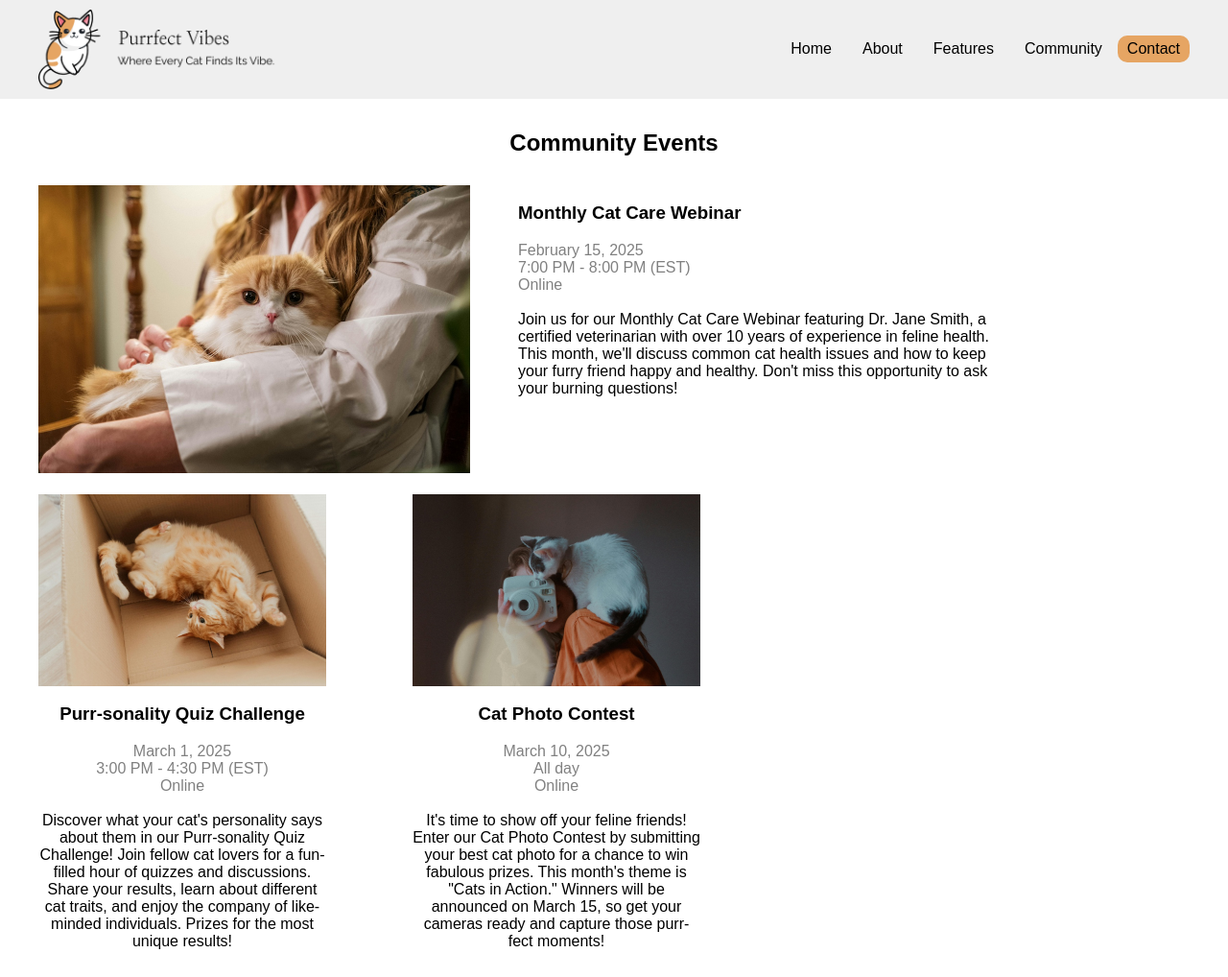
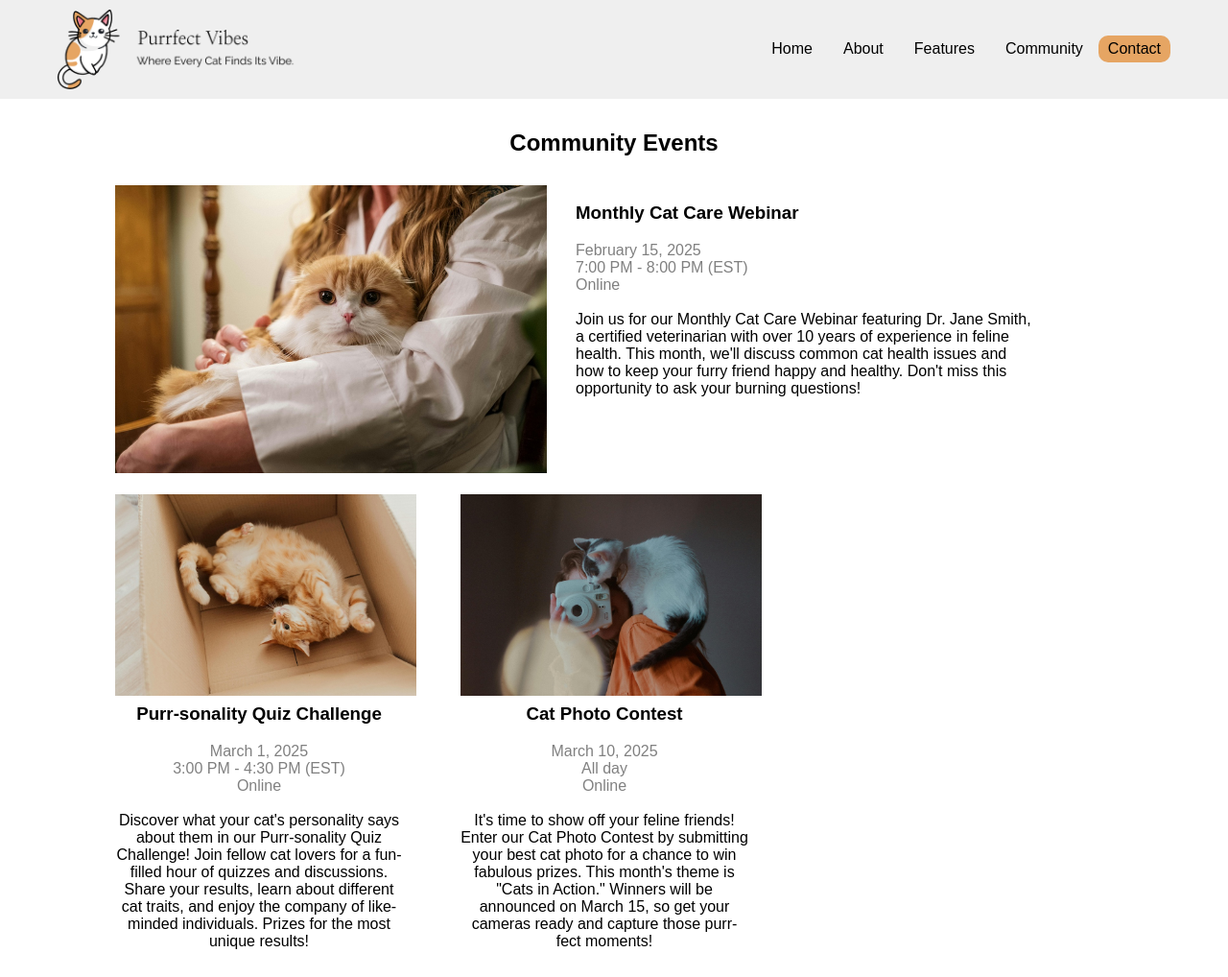
Before and after one commit to mwojciechowski-sddcd/COMM672_assignmentM7, a plain HTML site: page beginning/part2/community.html in a window 1280 px wide. Shown: the top 1018 px of the page at 96% size. Drawn offline with Linux system fonts and the light colour scheme.

Commit message:
Corrected indentations of header and body

```diff
--- a/beginning/part2/css/styles.css
+++ b/beginning/part2/css/styles.css
@@ -13,6 +13,8 @@ a {
 }
 header {
     background-color: #efefef;
+    padding-left: 50px;
+    padding-right: 50px;
 }
 header a {
     text-decoration: none;
@@ -77,9 +79,10 @@ footer img {
 }
 
 .row {
+    margin-left: 80px;
     display: grid;
     grid-template-columns: 1fr 1fr;
-    width: 65%;
+    width: 60%;
 }
 
 .row:last-of-type .event-block {
@@ -96,11 +99,11 @@ footer img {
 }
 
 .featured:first-of-type .block {
-    width: 500px;
+    width: 480px;
 }
 
 .col img {
-    height: 200px;
+    height: 210px;
 }
 
 .featured img {
```
